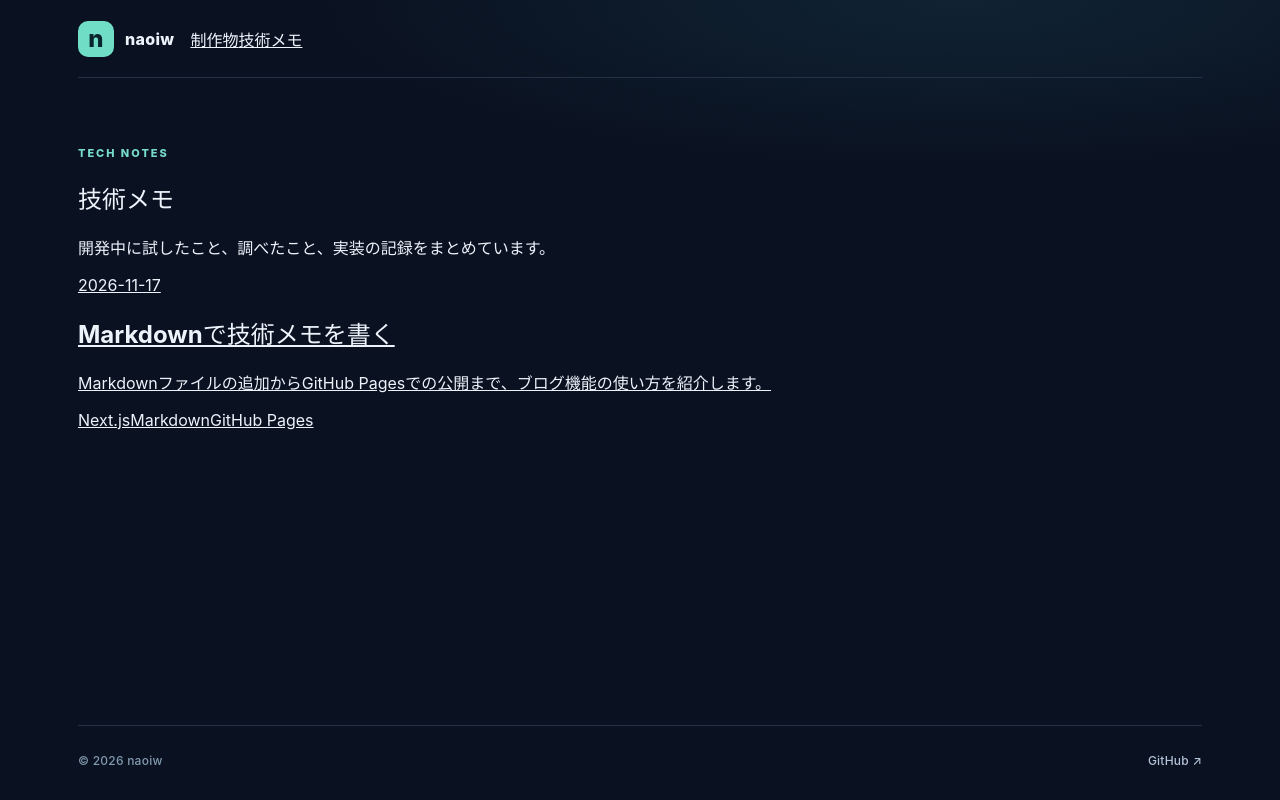
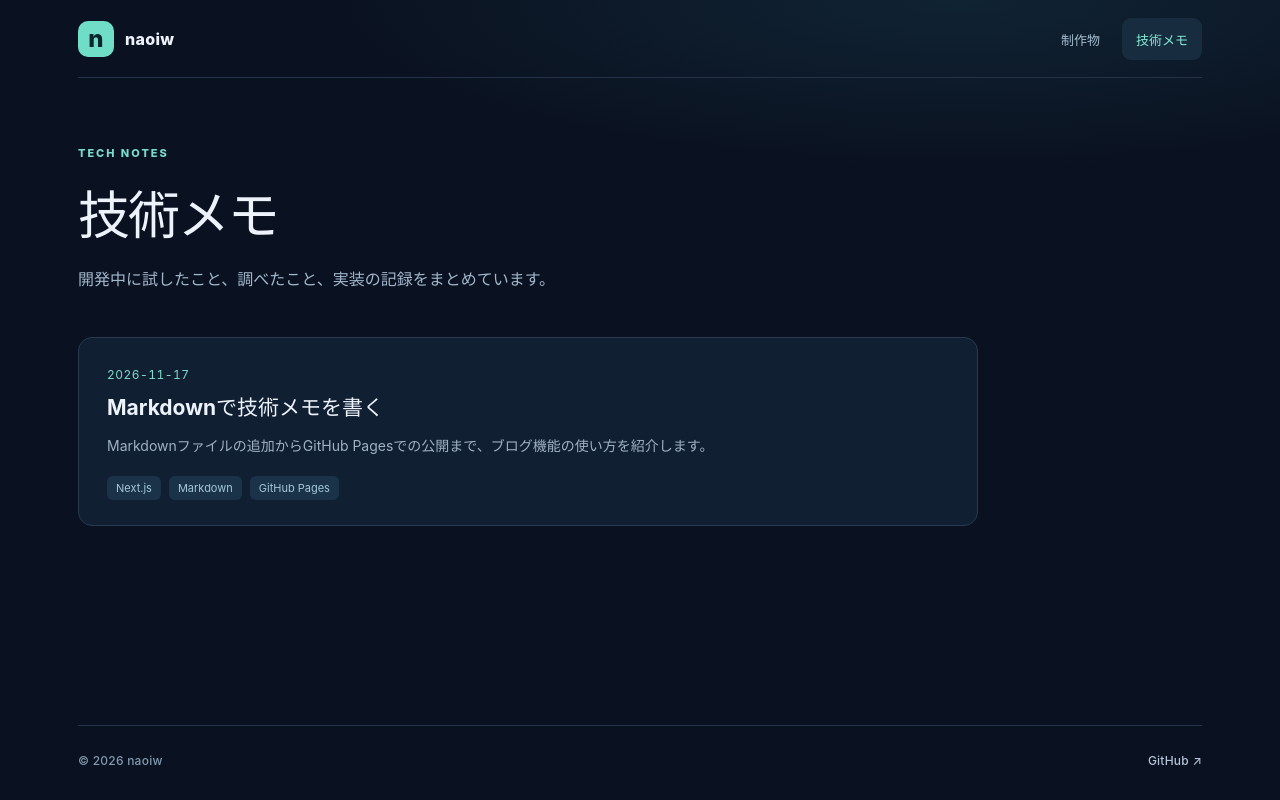
Before and after one commit to naoiw/naoiw.github.io, a Next.js app: page /blog in a window 1280 px wide. Built offline with nearby package versions, Linux system fonts and the light colour scheme.

Commit message:
style: add blog navigation and article typography

```diff
--- a/app/global.css
+++ b/app/global.css
@@ -429,3 +429,57 @@ a:focus-visible, button:focus-visible {
 @media (max-width: 620px) {
   :root { --chrome-gutter: 17px; --chrome-header-height: 67px; }
 }
+
+
+/* Markdown blog: shared site navigation, article list and readable prose. */
+.site-navigation { display: flex; align-items: center; gap: 8px; margin-left: auto; }
+.site-navigation a { display: inline-flex; align-items: center; min-height: 42px; padding: 9px 14px; border-radius: 9px; color: #a6bdd0; font-size: 13px; font-weight: 650; text-decoration: none; }
+.site-navigation a:hover, .site-navigation a[aria-current="page"] { color: #83ebd6; background: #172c3e; }
+.blog-intro { max-width: 780px; margin-bottom: 42px; }
+.blog-intro h1 { margin: 0; font-size: clamp(36px, 6vw, 52px); letter-spacing: -.04em; }
+.blog-intro > p:last-child { margin: 16px 0 0; color: #a2b8cd; line-height: 1.85; }
+.post-list { display: grid; gap: 14px; max-width: 900px; }
+.post-card { border: 1px solid #29394f; border-radius: 14px; background: #111f32; overflow: hidden; }
+.post-card:hover, .post-card:focus-within { border-color: #67bcae; }
+.post-card__link { display: block; padding: 25px 28px; text-decoration: none; }
+.post-card__link h2 { font-size: 21px; margin: 10px 0; line-height: 1.45; }
+.post-card__link p { margin: 0; color: #9fb2c5; line-height: 1.8; font-size: 14px; }
+.post-date { color: #79dfcd; font-size: 12px; letter-spacing: .04em; font-variant-numeric: tabular-nums; }
+.post-tags { display: flex; flex-wrap: wrap; gap: 8px; margin-top: 18px; }
+.post-tags span { color: #a5c7d6; background: #1b3349; border-radius: 6px; font-size: 11px; padding: 5px 9px; }
+.post-article { max-width: 880px; margin: 0 auto; }
+.post-back { display: inline-flex; align-items: center; min-height: 42px; margin-bottom: 30px; color: #91decf; text-decoration: none; font-size: 13px; }
+.post-article__header { border-bottom: 1px solid #2a3a4b; padding-bottom: 34px; margin-bottom: 36px; }
+.post-article__header h1 { font-size: clamp(32px, 5vw, 46px); line-height: 1.35; letter-spacing: -.035em; margin: 12px 0 14px; }
+.post-article__description { color: #aac0d1; font-size: 15px; line-height: 1.8; }
+.post-article__meta { display: flex; flex-wrap: wrap; gap: 16px; color: #85a3b9; font-size: 12px; }
+.post-article__footer { margin-top: 46px; padding-top: 22px; border-top: 1px solid #2a3a4b; }
+.post-article__footer a { color: #91decf; }
+.markdown-content { color: #d4e0eb; font-size: 15px; line-height: 1.95; overflow-wrap: anywhere; }
+.markdown-content h1, .markdown-content h2, .markdown-content h3, .markdown-content h4 { color: #f3f7fc; line-height: 1.45; }
+.markdown-content h1 { font-size: 28px; margin: 42px 0 18px; }
+.markdown-content h2 { font-size: 24px; margin: 46px 0 17px; padding-bottom: 10px; border-bottom: 1px solid #2b3e52; }
+.markdown-content h3 { font-size: 19px; margin: 34px 0 14px; }
+.markdown-content p { margin: 16px 0; }
+.markdown-content a { color: #83e5d4; text-underline-offset: 3px; }
+.markdown-content ul, .markdown-content ol { padding-left: 25px; margin: 18px 0; }
+.markdown-content li { margin: 6px 0; }
+.markdown-content :not(pre) > code { padding: 3px 6px; border-radius: 5px; background: #21334a; color: #ccefe7; font-size: .9em; }
+.markdown-content pre { border: 1px solid #2b3e55; border-radius: 12px; background: #0b1729; padding: 20px; overflow-x: auto; line-height: 1.65; }
+.markdown-content pre code { white-space: pre; font: 13px/1.65 ui-monospace, SFMono-Regular, Consolas, monospace; color: #d1e6ed; }
+.markdown-content blockquote { margin: 24px 0; padding: 2px 22px; border-left: 3px solid #65caba; background: #14273b; color: #b7cbda; }
+.markdown-content hr { border: 0; border-top: 1px solid #2a3c50; margin: 35px 0; }
+.markdown-content img { display: block; max-width: 100%; height: auto; border-radius: 10px; margin: 22px auto; }
+.markdown-table-wrap { overflow-x: auto; }
+.markdown-content table { width: 100%; border-collapse: collapse; font-size: 14px; min-width: 320px; margin: 20px 0; }
+.markdown-content th, .markdown-content td { padding: 10px 12px; border: 1px solid #2b4054; text-align: left; }
+.markdown-content th { background: #1b2d42; color: #e9f5fa; }
+.markdown-content td { background: #111f32; }
+@media (max-width: 620px) {
+  .site-navigation { gap: 1px; }
+  .site-navigation a { padding: 8px 9px; font-size: 12px; }
+  .post-card__link { padding: 19px; }
+  .post-card__link h2 { font-size: 18px; }
+  .markdown-content { font-size: 14px; }
+  .markdown-content pre { padding: 13px; }
+}
```
